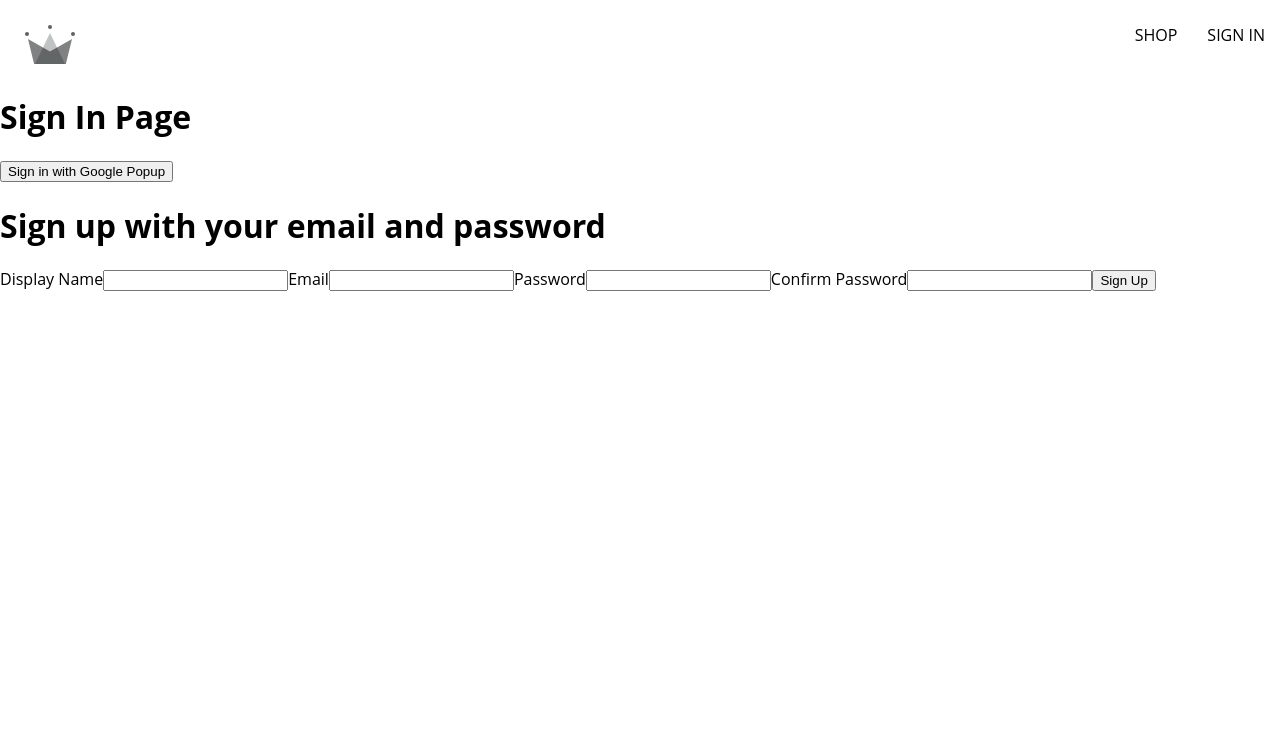
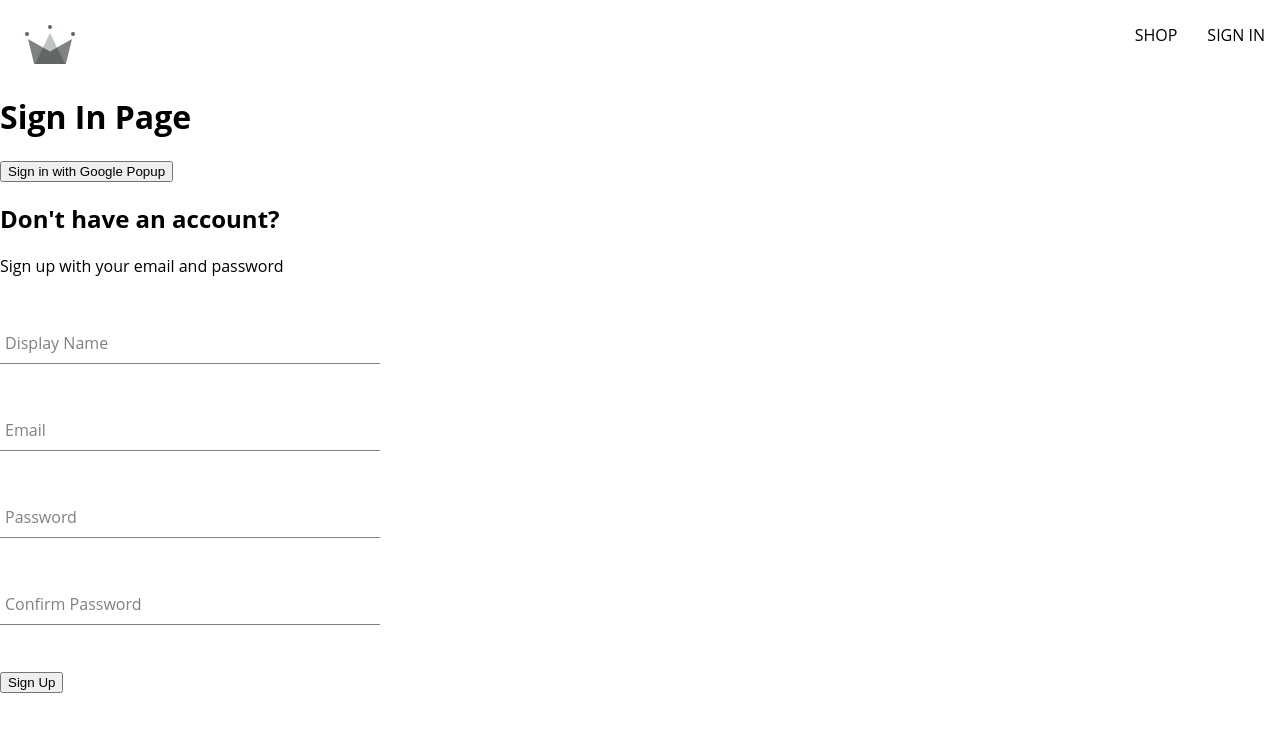
Before and after one commit to MkWebD/crwn-shop, a React (Create React App) app: page /sign-in in a window 1280 px wide. Shown: the top 732 px of the page. Built offline with nearby package versions, Linux system fonts and the light colour scheme.

Commit message:
Adding form input component

```diff
--- /dev/null
+++ b/src/components/form-input/form-input.component.jsx
@@ -0,0 +1,15 @@
+import './form-input.styles.scss'
+
+const FormInput = ({ label, ...otherProps }) => {
+    return (
+        <div className="group">
+        <input className="form-input" {...otherProps} />
+        {label && (
+            <label
+            className={`${otherProps.value.length ? 'shrink' : ''} form-input-label`}>{label}</label>
+)}
+            </div>
+    )
+}
+
+export default FormInput
--- /dev/null
+++ b/src/components/form-input/form-input.styles.scss
@@ -0,0 +1,54 @@
+$sub-color: grey;
+$main-color: black;
+
+@mixin shrinkLabel {
+  top: -14px;
+  font-size: 12px;
+  color: $main-color;
+}
+
+.group {
+  position: relative;
+  margin: 45px 0;
+
+  .form-input {
+    background: none;
+    background-color: white;
+    color: $sub-color;
+    font-size: 18px;
+    padding: 10px 10px 10px 5px;
+    display: block;
+    width: 100%;
+    border: none;
+    border-radius: 0;
+    border-bottom: 1px solid $sub-color;
+    margin: 25px 0;
+
+    &:focus {
+      outline: none;
+    }
+
+    &:focus ~ .form-input-label {
+      @include shrinkLabel();
+    }
+  }
+
+  input[type='password'] {
+    letter-spacing: 0.3em;
+  }
+
+  .form-input-label {
+    color: $sub-color;
+    font-size: 16px;
+    font-weight: normal;
+    position: absolute;
+    pointer-events: none;
+    left: 5px;
+    top: 10px;
+    transition: 300ms ease all;
+
+    &.shrink {
+      @include shrinkLabel();
+    }
+  }
+}
--- a/src/components/sign-up-form/sign-up-form.component.jsx
+++ b/src/components/sign-up-form/sign-up-form.component.jsx
@@ -1,4 +1,8 @@
 import { useState } from 'react'
+
+import './sign-up-form.styles.scss'
+
+import FormInput from '../form-input/form-input.component'
 
 import { createAuthUserWithEmailAndPassword, createUserDocumentFromAuth } from '../../utils/firebase/firebase.utils'
 
@@ -45,22 +49,47 @@
     }
 
   return (
-    <div>
-        <h1>
+    <div className="sign-up-container">
+        <h2>Don't have an account?</h2>
+        <span>
             Sign up with your email and password
-        </h1>
+        </span>
         <form onSubmit={handleSubmit}>
-            <label>Display Name</label>
-            <input type="text" required onChange={handleChange} name="displayName" value={displayName} />
+            <FormInput
+            label="Display Name"
+            type="text"
+            required
+            onChange={handleChange}
+            name="displayName"
+            value={displayName}
+            />
 
-            <label>Email</label>
-            <input type="email" required onChange={handleChange} name="email" value={email} />
+            <FormInput
+            label="Email"
+            type="email"
+            required
+            onChange={handleChange}
+            name="email"
+            value={email}
+            />
 
-            <label>Password</label>
-            <input type="password" required onChange={handleChange} name="password" value={password} />
+            <FormInput
+            label="Password"
+            type="password"
+            required
+            onChange={handleChange}
+            name="password"
+            value={password}
+            />
 
-            <label>Confirm Password</label>
-            <input type="password" required onChange={handleChange} name="confirmPassword" value={confirmPassword} />
+            <FormInput
+            label="Confirm Password"
+            type="password"
+            required
+            onChange={handleChange}
+            name="confirmPassword"
+            value={confirmPassword}
+            />
             <button type="submit">Sign Up</button>
         </form>
     </div>
--- /dev/null
+++ b/src/components/sign-up-form/sign-up-form.styles.scss
@@ -0,0 +1,9 @@
+.sign-up-container {
+    display: flex;
+    flex-direction: column;
+    width: 380px;
+}
+
+h2 {
+    margin: 10px, 0;
+}
```
